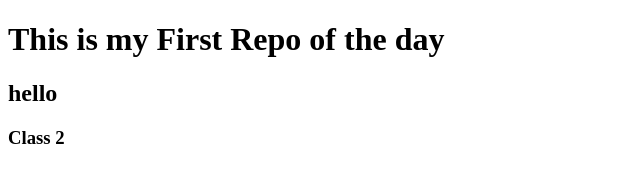
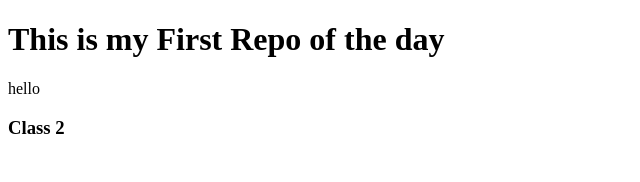
Before and after one commit to guangcheng2/my-first-repository, a plain HTML site: page index.html in a window 1280 px wide. Shown: the whole page, without its empty margins (0-640 px from the left). Drawn offline with Linux system fonts and the light colour scheme.

Commit message:
added a new paragraph

```diff
--- a/index.html
+++ b/index.html
@@ -7,7 +7,7 @@
 </head>
 <body>
     <h1>This is my First Repo of the day</h1>
-    <h2>hello</h2>
+    <p>hello</p>
     <h3>Class 2</h3>
 </body>
 </html>
```
